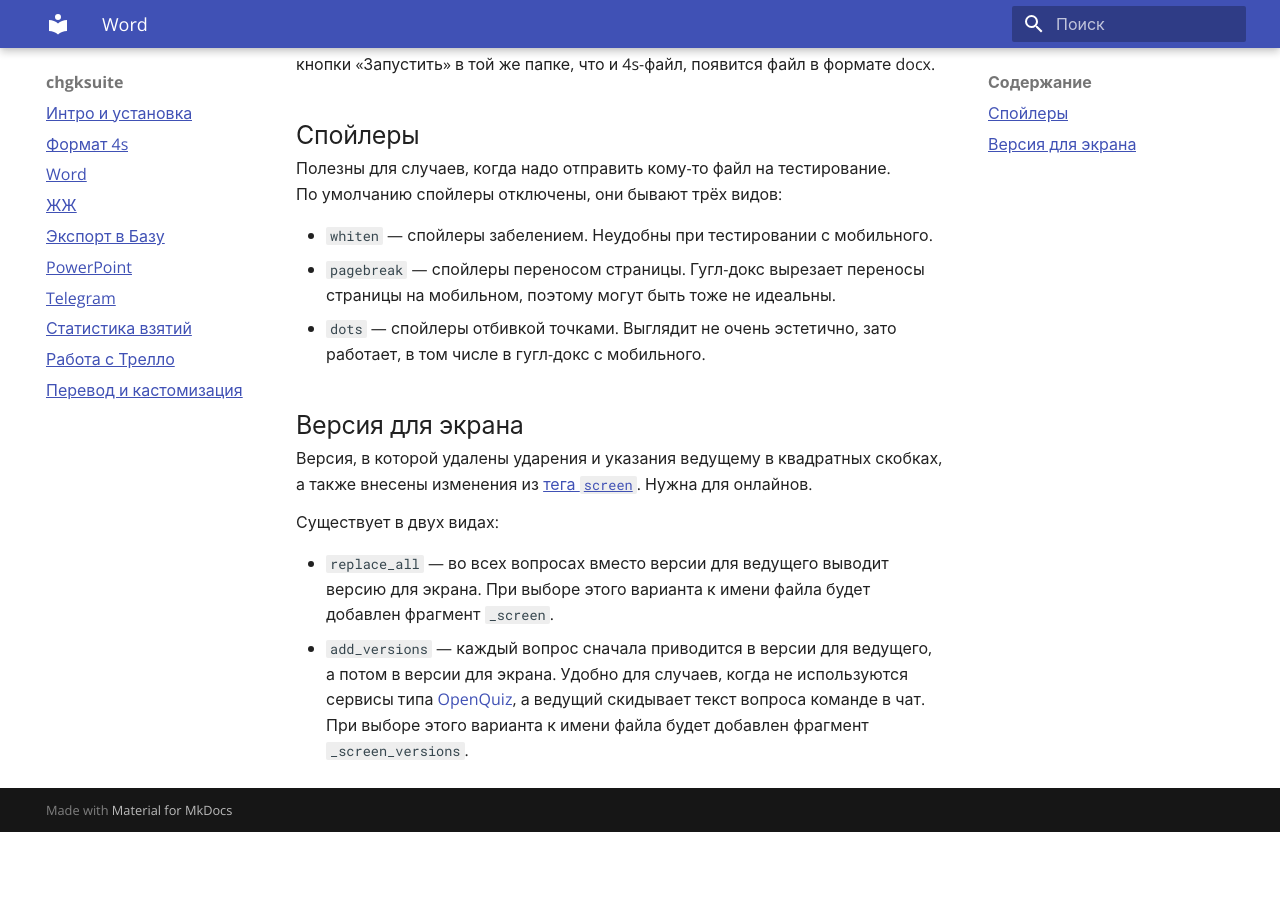
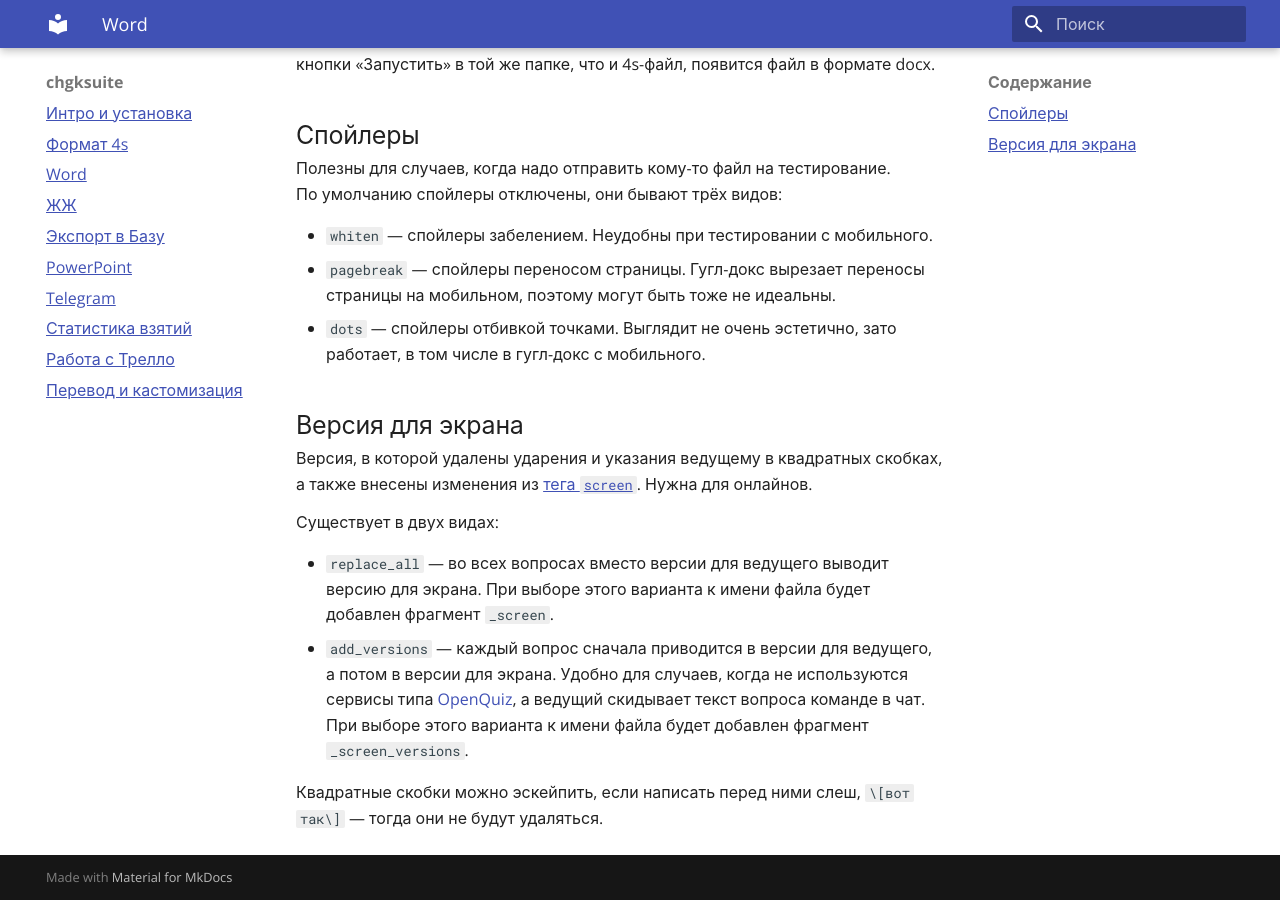
Before and after one commit to peczony/chgksuite, an MkDocs documentation site: the page built from docs/docs/word.md, in a window 1280 px wide and 900 px high, scrolled down 556 px. Built offline with MkDocs 1.6.1 and Material for MkDocs 9.7.7, drawn with Linux system fonts in a browser that asks for light colours; before the commit the page ends 1388 px from its top, so only the background shows below that.

Commit message:
add escaping

```diff
--- a/docs/docs/word.md
+++ b/docs/docs/word.md
@@ -20,3 +20,5 @@
 
 - `replace_all` — во всех вопросах вместо версии для ведущего выводит версию для экрана. При выборе этого варианта к имени файла будет добавлен фрагмент `_screen`.
 - `add_versions` — каждый вопрос сначала приводится в версии для ведущего, а потом в версии для экрана. Удобно для случаев, когда не используются сервисы типа [OpenQuiz](https://open-quiz.com), а ведущий скидывает текст вопроса команде в чат. При выборе этого варианта к имени файла будет добавлен фрагмент `_screen_versions`.
+
+Квадратные скобки можно эскейпить, если написать перед ними слеш, `\[вот так\]` — тогда они не будут удаляться.
```
